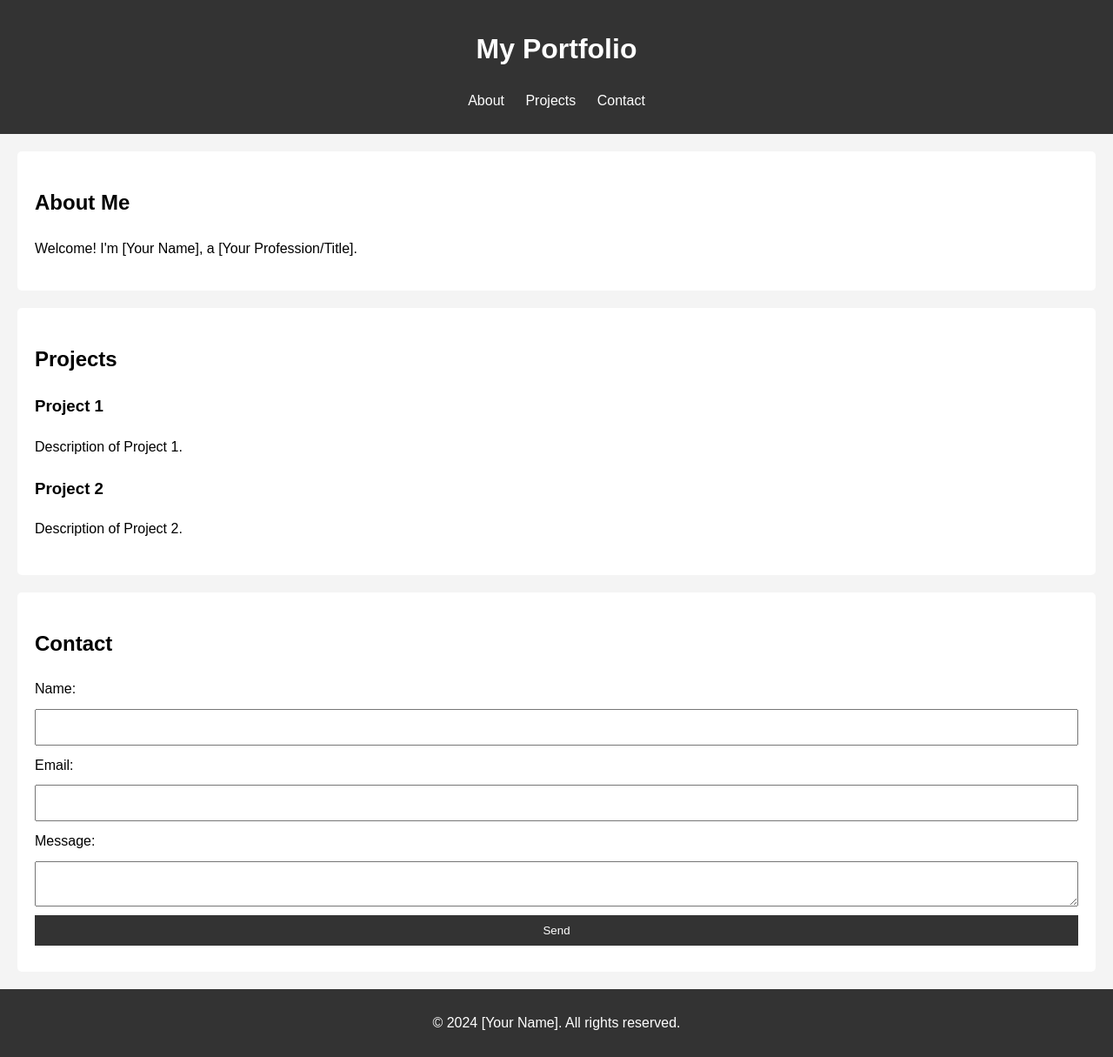
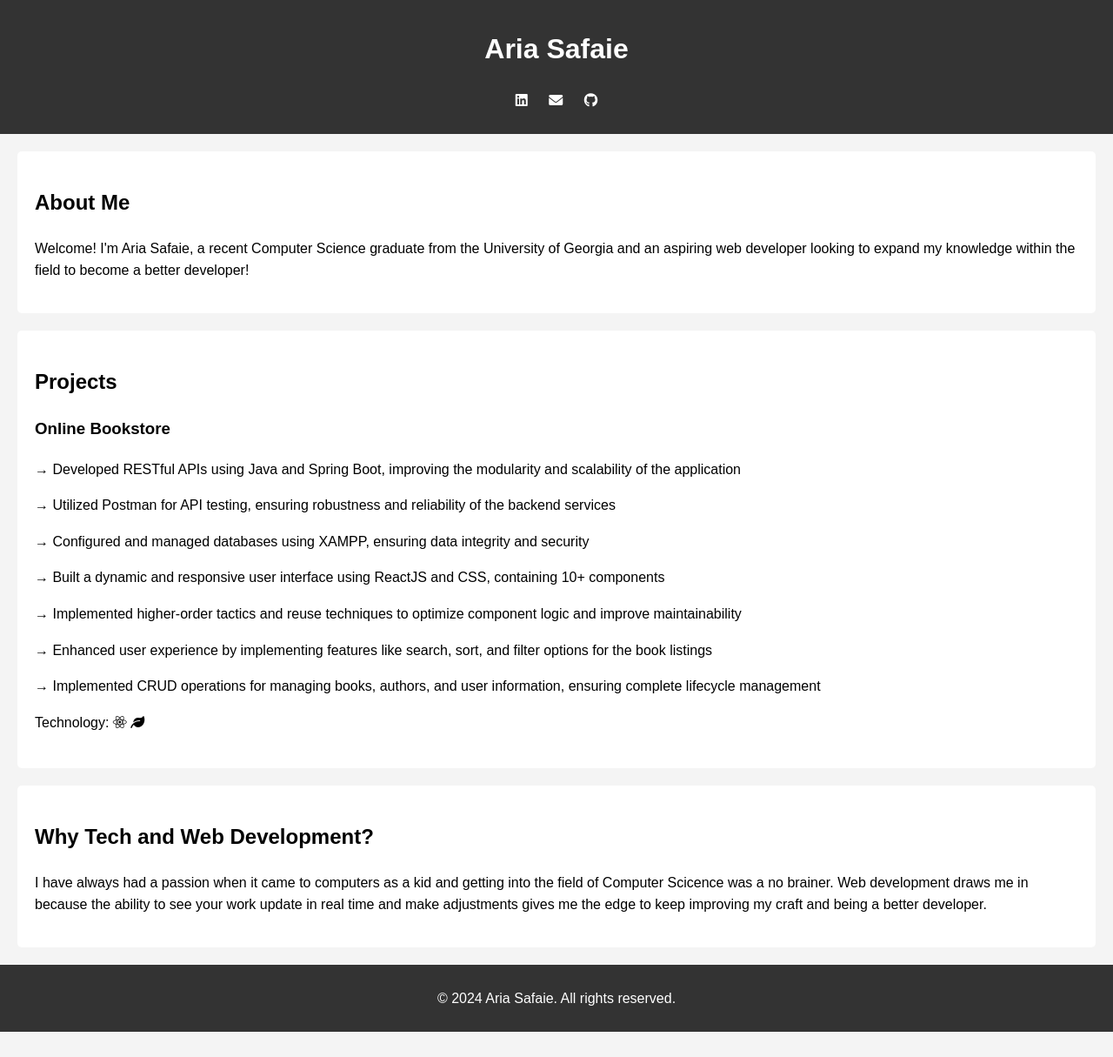
Before and after one commit to usernamearia/usernamearia.github.io, a plain HTML site: page index.html in a window 1280 px wide. Shown: the whole page at 87% size. After the commit the page ends 1186 px from the top, so only its background shows below. Drawn offline with Linux system fonts and the light colour scheme.

Commit message:
Update index.html

```diff
--- a/index.html
+++ b/index.html
@@ -6,56 +6,67 @@
     <meta name="viewport" content="width=device-width, initial-scale=1.0">
     <title>My Portfolio</title>
     <link rel="stylesheet" href="styles.css">
+    <link rel="stylesheet" href="https://cdnjs.cloudflare.com/ajax/libs/font-awesome/6.0.0-beta3/css/all.min.css">
 </head>
 
 <body>
     <header>
-        <h1>My Portfolio</h1>
+        <h1>Aria Safaie</h1>
         <nav>
             <ul>
-                <li><a href="#about">About</a></li>
-                <li><a href="#projects">Projects</a></li>
-                <li><a href="#contact">Contact</a></li>
+                <li class="nav-left">
+                    <a href="https://www.linkedin.com/in/ariasafaie/" target="_blank">
+                        <i class="fab fa-linkedin"></i>
+                    </a>
+                </li>
+                <li class="nav-center">
+                    <a href="mailto:ariasafaie@gmail.com">
+                        <i class="fas fa-envelope"></i>
+                    </a>
+                </li>
+                <li class="nav-right">
+                    <a href="https://github.com/usernamearia" target="_blank">
+                        <i class="fab fa-github"></i>
+                    </a>
+                </li>
             </ul>
         </nav>
     </header>
 
     <section id="about">
         <h2>About Me</h2>
-        <p>Welcome! I'm [Your Name], a [Your Profession/Title].</p>
+        <p>Welcome! I'm Aria Safaie, a recent Computer Science graduate from the University of Georgia and an aspiring
+            web developer looking to expand my knowledge within the field to become a better developer!</p>
     </section>
 
     <section id="projects">
         <h2>Projects</h2>
         <div class="project">
-            <h3>Project 1</h3>
-            <p>Description of Project 1.</p>
+            <h3>Online Bookstore</h3>
+            <p>→ Developed RESTful APIs using Java and Spring Boot, improving the modularity and scalability of the
+            application </p>
+           <p>→ Utilized Postman for API testing, ensuring robustness and reliability of the backend services</p>
+           <p>→ Configured and managed databases using XAMPP, ensuring data integrity and security</p>
+           <p>→ Built a dynamic and responsive user interface using ReactJS and CSS, containing 10+ components</p>
+           <p>→ Implemented higher-order tactics and reuse techniques to optimize component logic and improve
+        maintainability</p>
+        <p>→ Enhanced user experience by implementing features like search, sort, and filter options for the book listings</p>
+        <p>→ Implemented CRUD operations for managing books, authors, and user information, ensuring complete lifecycle
+        management</p>
+            <p>Technology:
+                <i class="fab fa-react tech-icon" title="ReactJS"></i>
+                <i class="fas fa-leaf tech-icon" title="Java Spring Boot"></i>
+            </p>
         </div>
-        <div class="project">
-            <h3>Project 2</h3>
-            <p>Description of Project 2.</p>
-        </div>
-        <!-- Add more projects as needed -->
     </section>
 
-    <section id="contact">
-        <h2>Contact</h2>
-        <form id="contact-form">
-            <label for="name">Name:</label>
-            <input type="text" id="name" name="name" required>
-
-            <label for="email">Email:</label>
-            <input type="email" id="email" name="email" required>
-
-            <label for="message">Message:</label>
-            <textarea id="message" name="message" required></textarea>
-
-            <button type="submit">Send</button>
-        </form>
+    <section id="why-tech">
+        <h2>Why Tech and Web Development?</h2>
+        <p> I have always had a passion when it came to computers as a kid and getting into the field of Computer Scicence was a no brainer. Web development draws me in because the ability to see your work update in real time and make adjustments gives me the edge to keep improving my craft and being a better developer.</p>
     </section>
 
     <footer>
-        <p>&copy; 2024 [Your Name]. All rights reserved.</p>
+        <p>&copy; 2024 Aria Safaie. All rights reserved.</p>
     </footer>
 
     <script src="script.js"></script>
```
